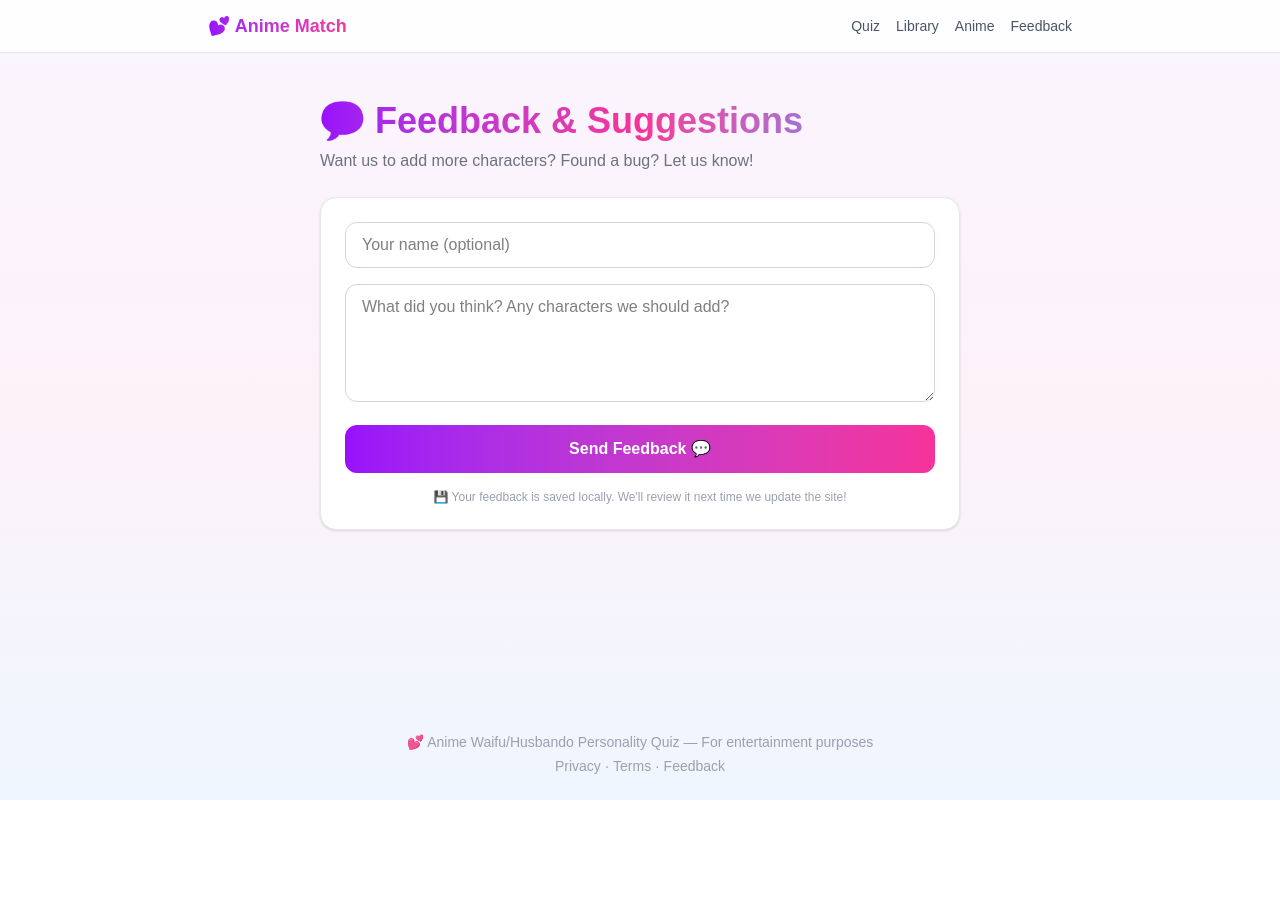
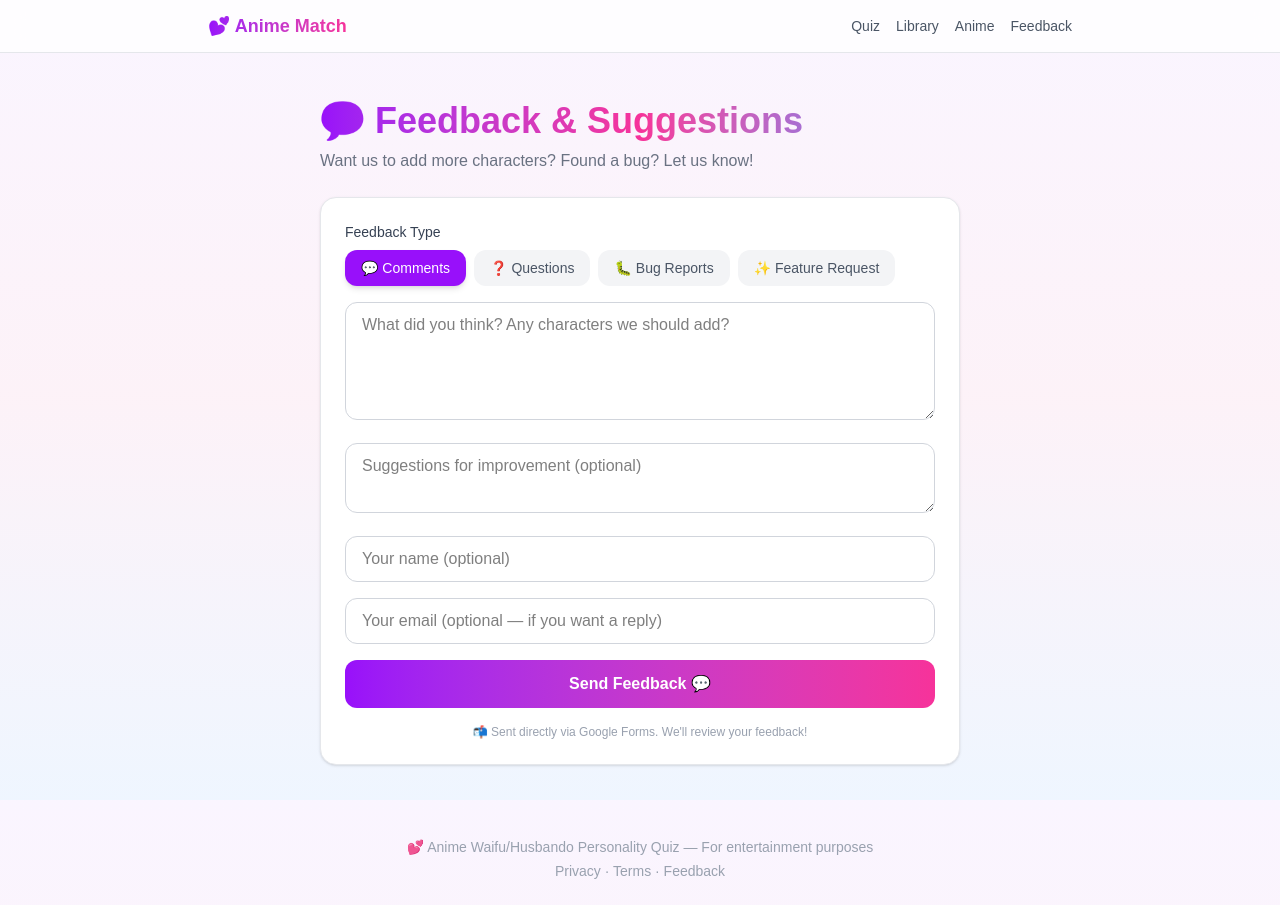
Before and after one commit to AttilaHuns288452/anime-waifu-quiz, a Next.js app: page /feedback in a window 1280 px wide. Before the commit the page ends 800 px from the top, so only its background shows below. Built offline with nearby package versions, Linux system fonts and the light colour scheme.

Commit message:
feat: Google Forms integration for feedback

```diff
--- a/app/feedback/page.tsx
+++ b/app/feedback/page.tsx
@@ -2,17 +2,41 @@
 
 import { useState } from "react";
 
+const FORM_URL =
+  "https://docs.google.com/forms/d/e/1FAIpQLSe_QcrdDBOxYw_a4xtU-I0xX6P5_Qw9gYaxytKfcI-ipNRIfg/formResponse";
+
 export default function Feedback() {
+  const [type, setType] = useState("Comments");
+  const [message, setMessage] = useState("");
+  const [suggestions, setSuggestions] = useState("");
   const [name, setName] = useState("");
-  const [message, setMessage] = useState("");
+  const [email, setEmail] = useState("");
   const [sent, setSent] = useState(false);
+  const [sending, setSending] = useState(false);
 
-  const handleSubmit = (e: React.FormEvent) => {
+  const handleSubmit = async (e: React.FormEvent) => {
     e.preventDefault();
-    const existing = JSON.parse(localStorage.getItem("anime-feedback") || "[]");
-    existing.push({ name, message, date: new Date().toISOString() });
-    localStorage.setItem("anime-feedback", JSON.stringify(existing));
+    setSending(true);
+
+    try {
+      await fetch(FORM_URL, {
+        method: "POST",
+        mode: "no-cors",
+        headers: { "Content-Type": "application/x-www-form-urlencoded" },
+        body: new URLSearchParams({
+          "entry.1591633300": type,
+          "entry.326955045": message,
+          "entry.1696159737": suggestions,
+          "entry.485428648": name,
+          "entry.879531967": email,
+          fvv: "1",
+          pageHistory: "0",
+          fbzx: "0",
+        }),
+      });
+    } catch {}
     setSent(true);
+    setSending(false);
   };
 
   if (sent) {
@@ -36,13 +60,32 @@ export default function Feedback() {
 
       <div className="bg-white rounded-2xl border border-gray-200 p-6 shadow-sm">
         <form onSubmit={handleSubmit} className="space-y-4">
-          <input
-            type="text"
-            placeholder="Your name (optional)"
-            value={name}
-            onChange={(e) => setName(e.target.value)}
-            className="w-full px-4 py-2.5 border border-gray-300 rounded-xl focus:outline-none focus:ring-2 focus:ring-purple-400 focus:border-transparent transition-all"
-          />
+          {/* Feedback Type */}
+          <div>
+            <label className="block text-sm font-medium text-gray-700 mb-2">Feedback Type</label>
+            <div className="flex flex-wrap gap-2">
+              {["Comments", "Questions", "Bug Reports", "Feature Request"].map((t) => (
+                <button
+                  key={t}
+                  type="button"
+                  onClick={() => setType(t)}
+                  className={`px-4 py-2 rounded-xl text-sm font-medium transition-all ${
+                    type === t
+                      ? "bg-purple-600 text-white shadow-md"
+                      : "bg-gray-100 text-gray-600 hover:bg-gray-200"
+                  }`}
+                >
+                  {t === "Comments" && "💬 "}
+                  {t === "Questions" && "❓ "}
+                  {t === "Bug Reports" && "🐛 "}
+                  {t === "Feature Request" && "✨ "}
+                  {t}
+                </button>
+              ))}
+            </div>
+          </div>
+
+          {/* Feedback message */}
           <textarea
             placeholder="What did you think? Any characters we should add?"
             value={message}
@@ -51,15 +94,44 @@ export default function Feedback() {
             rows={4}
             className="w-full px-4 py-2.5 border border-gray-300 rounded-xl focus:outline-none focus:ring-2 focus:ring-purple-400 focus:border-transparent transition-all"
           />
+
+          {/* Suggestions */}
+          <textarea
+            placeholder="Suggestions for improvement (optional)"
+            value={suggestions}
+            onChange={(e) => setSuggestions(e.target.value)}
+            rows={2}
+            className="w-full px-4 py-2.5 border border-gray-300 rounded-xl focus:outline-none focus:ring-2 focus:ring-purple-400 focus:border-transparent transition-all"
+          />
+
+          {/* Name */}
+          <input
+            type="text"
+            placeholder="Your name (optional)"
+            value={name}
+            onChange={(e) => setName(e.target.value)}
+            className="w-full px-4 py-2.5 border border-gray-300 rounded-xl focus:outline-none focus:ring-2 focus:ring-purple-400 focus:border-transparent transition-all"
+          />
+
+          {/* Email */}
+          <input
+            type="email"
+            placeholder="Your email (optional — if you want a reply)"
+            value={email}
+            onChange={(e) => setEmail(e.target.value)}
+            className="w-full px-4 py-2.5 border border-gray-300 rounded-xl focus:outline-none focus:ring-2 focus:ring-purple-400 focus:border-transparent transition-all"
+          />
+
           <button
             type="submit"
-            className="w-full px-6 py-3 bg-gradient-to-r from-purple-600 to-pink-500 text-white font-bold rounded-xl hover:shadow-lg hover:shadow-purple-300/50 transition-all duration-300"
+            disabled={sending}
+            className="w-full px-6 py-3 bg-gradient-to-r from-purple-600 to-pink-500 text-white font-bold rounded-xl hover:shadow-lg hover:shadow-purple-300/50 transition-all duration-300 disabled:opacity-50"
           >
-            Send Feedback 💬
+            {sending ? "Sending..." : "Send Feedback 💬"}
           </button>
         </form>
         <p className="text-xs text-gray-400 mt-4 text-center">
-          💾 Your feedback is saved locally. We'll review it next time we update the site!
+          📬 Sent directly via Google Forms. We'll review your feedback!
         </p>
       </div>
     </div>
--- a/app/services/AnimeQuiz.tsx
+++ b/app/services/AnimeQuiz.tsx
@@ -603,13 +603,30 @@ function FeedbackForm() {
   const [name, setName] = useState("");
   const [message, setMessage] = useState("");
   const [sent, setSent] = useState(false);
+  const [sending, setSending] = useState(false);
 
-  const handleSubmit = (e: React.FormEvent) => {
+  const handleSubmit = async (e: React.FormEvent) => {
     e.preventDefault();
-    const existing = JSON.parse(localStorage.getItem("anime-feedback") || "[]");
-    existing.push({ name, message, date: new Date().toISOString() });
-    localStorage.setItem("anime-feedback", JSON.stringify(existing));
+    setSending(true);
+    try {
+      await fetch("https://docs.google.com/forms/d/e/1FAIpQLSe_QcrdDBOxYw_a4xtU-I0xX6P5_Qw9gYaxytKfcI-ipNRIfg/formResponse", {
+        method: "POST",
+        mode: "no-cors",
+        headers: { "Content-Type": "application/x-www-form-urlencoded" },
+        body: new URLSearchParams({
+          "entry.1591633300": "Comments",
+          "entry.326955045": message,
+          "entry.1696159737": "",
+          "entry.485428648": name,
+          "entry.879531967": "",
+          fvv: "1",
+          pageHistory: "0",
+          fbzx: "0",
+        }),
+      });
+    } catch {}
     setSent(true);
+    setSending(false);
   };
 
   if (sent) {
@@ -640,9 +657,10 @@ function FeedbackForm() {
       />
       <button
         type="submit"
-        className="w-full px-6 py-3 bg-gradient-to-r from-purple-600 to-pink-500 text-white font-bold rounded-xl hover:shadow-lg hover:shadow-purple-300/50 transition-all duration-300"
+        disabled={sending}
+        className="w-full px-6 py-3 bg-gradient-to-r from-purple-600 to-pink-500 text-white font-bold rounded-xl hover:shadow-lg hover:shadow-purple-300/50 transition-all duration-300 disabled:opacity-50"
       >
-        Send Feedback 💬
+        {sending ? "Sending..." : "Send Feedback 💬"}
       </button>
     </form>
   );
```
